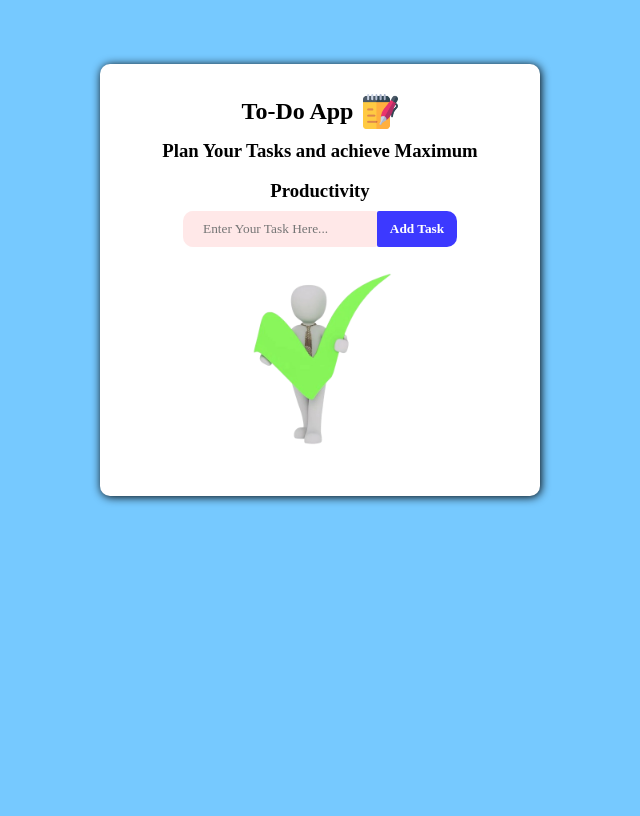
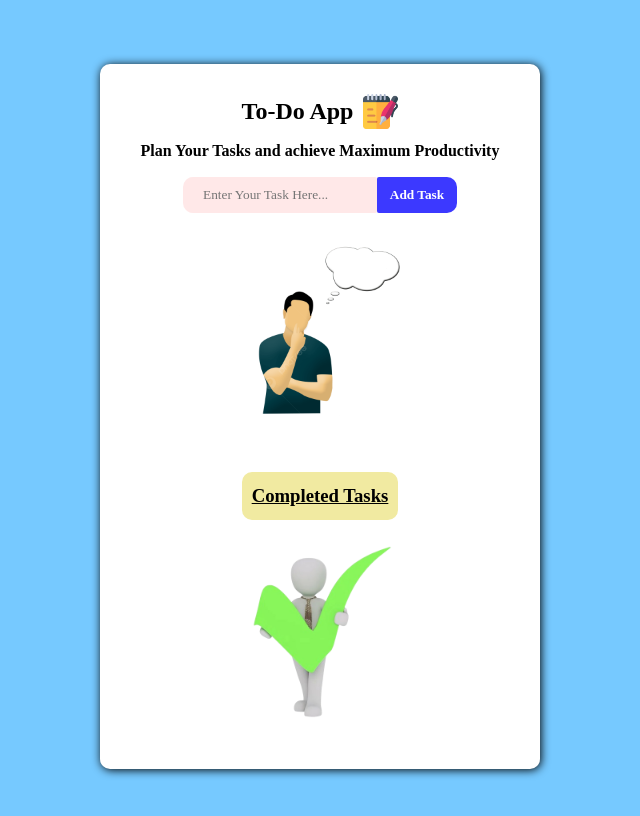
Before and after one commit to akashasahu07/Ang-To-Do, an Angular app: page / in a window 1280 px wide. Shown: the top 816 px of the page, without its empty margins (320-960 px from the left). Built offline with nearby package versions, Linux system fonts and the light colour scheme; a web font is replaced by a local one.

Commit message:
Third Commit

```diff
--- a/src/app/app.component.css
+++ b/src/app/app.component.css
@@ -13,8 +13,12 @@
 
 .text {
     text-align: center;
-    line-height: 2.5rem;
     width: 400px;
+    margin-bottom: 10px;
+}
+
+.text h4 {
+    line-height: 2rem;
 }
 
 .text h2 img {
@@ -27,11 +31,13 @@
 .row {
     margin-bottom: 10px;
     display: flex;
+    border-radius: 10px;
 }
 
 .list-container {
-    width: 300px;
+    width: 270px;
     line-height: 1.5rem;
+    margin-top: 10px;
 }
 
 ul li {
@@ -73,6 +79,23 @@ ul li:hover {
 .completed {
     text-decoration: line-through;
     color: gray;
+
+}
+
+.complete h3 {
+    background-color: #f1eaa1;
+    margin-top: 20px;
+    border-radius: 10px;
+    text-decoration: underline;
+    text-align: center;
+    padding: 0 10px;
+}
+
+.complete {
+    width: 270px;
+    display: flex;
+    flex-direction: column;
+    align-items: center;
 }
 
 input {
@@ -82,6 +105,10 @@ input {
     padding: 10px 10px 10px 20px;
     background-color: #ffe8e8;
     border-radius: 10px 2px 2px 10px;
+}
+
+.row:hover {
+    box-shadow: 1px 1px 3px #3c39ff;
 }
 
 button {
@@ -104,14 +131,17 @@ button:hover {
 @media (max-width: 460px) {
     .container {
         width: 80vw;
-        margin: 10% auto;
     }
 
     .text {
-        width: 70vw;
+        width: 80vw;
     }
 
     input {
         width: 50vw;
     }
+
+    .list-container {
+        width: 240px;
+    }
 }
--- a/src/app/app.component.html
+++ b/src/app/app.component.html
@@ -1,7 +1,7 @@
 <div class="container">
     <div class="text">
         <h2>To-Do App<img src="notes.png" alt="Notes Image"></h2>
-        <h3>Plan Your Tasks and achieve Maximum Productivity</h3>
+        <h4>Plan Your Tasks and achieve Maximum Productivity</h4>
     </div>
 
     <div class="row">
@@ -13,10 +13,15 @@
         <ul>
             <li class="checked" *ngFor="let task of tasks; index as i" class="task-item"
                 (click)="toggleTaskCompletion(i)">
+
                 <img *ngIf="task.completed" src="checked.png" alt="Completed" class="check-icon" />
+
                 <img src="unchecked.png" alt="Unchecked" class="uncheck-icon">
+
                 <span [class.completed]="task.completed">{{ task.text }}</span>
-                <img src="delete.gif" alt="Delete" class="delete-icon" (click)="deleteTask(i); $event.stopPropagation()" />
+
+                <img src="delete.gif" alt="Delete" class="delete-icon"
+                    (click)="deleteTask(i); $event.stopPropagation()" />
             </li>
         </ul>
     </div>
@@ -25,4 +30,30 @@
         <img src="todo.png" width="200px">
     </div>
 
+    <div class="complete">
+        <h3>Completed Tasks</h3>
+        <div class="list-container">
+            <ul>
+                <li *ngFor="let task of completedTasks; index as i" class="task-item">
+                  <img
+                    src="checked.png"
+                    alt="Completed"
+                    class="check-icon"
+                  />
+                  <span class="completed">{{ task.text }}</span>
+                  <img
+                    src="delete.gif"
+                    alt="Delete"
+                    class="delete-icon"
+                    (click)="deleteCompletedTask(i)"
+                  />
+                </li>
+              </ul>
+        </div>
+    </div>
+
+    <div class="done" *ngIf="completedTasks.length === 0">
+        <img src="done.png" width="200px">
+    </div>
+
 </div>
--- a/src/app/app.component.ts
+++ b/src/app/app.component.ts
@@ -14,6 +14,7 @@ export class AppComponent {
 
   task_text: string = '';
   tasks: { text: string; completed: boolean }[] = [];
+  completedTasks: { text: string; completed: boolean }[] = [];
 
   addTask() {
     if (!this.task_text.trim()) {
@@ -24,18 +25,25 @@ export class AppComponent {
     this.tasks.push({ text: this.task_text.trim(), completed: false });
     this.task_text = ''; // Clear the input after adding the task
 
-    // Focus back on the input box
-    const inputElement = document.getElementById('input-box') as HTMLInputElement;
-    if (inputElement) {
-      inputElement.focus();
-    }
+    document.getElementById('input-box')?.focus(); // Set focus back to the input box
   }
 
   toggleTaskCompletion(index: number) {
-    this.tasks[index].completed = !this.tasks[index].completed;
+    const task = this.tasks[index];
+    task.completed = !task.completed;
+
+    if (task.completed) {
+      // Move task to completedTasks array
+      this.completedTasks.push(task);
+      this.tasks.splice(index, 1); // Remove from main tasks list
+    }
   }
 
   deleteTask(index: number) {
     this.tasks.splice(index, 1); // Remove the task at the specified index
   }
+
+  deleteCompletedTask(index: number) {
+    this.completedTasks.splice(index, 1); // Remove task from completed tasks list
+  }
 }
```
Also changed, not shown: public/done.png (added), public/todo.png.
